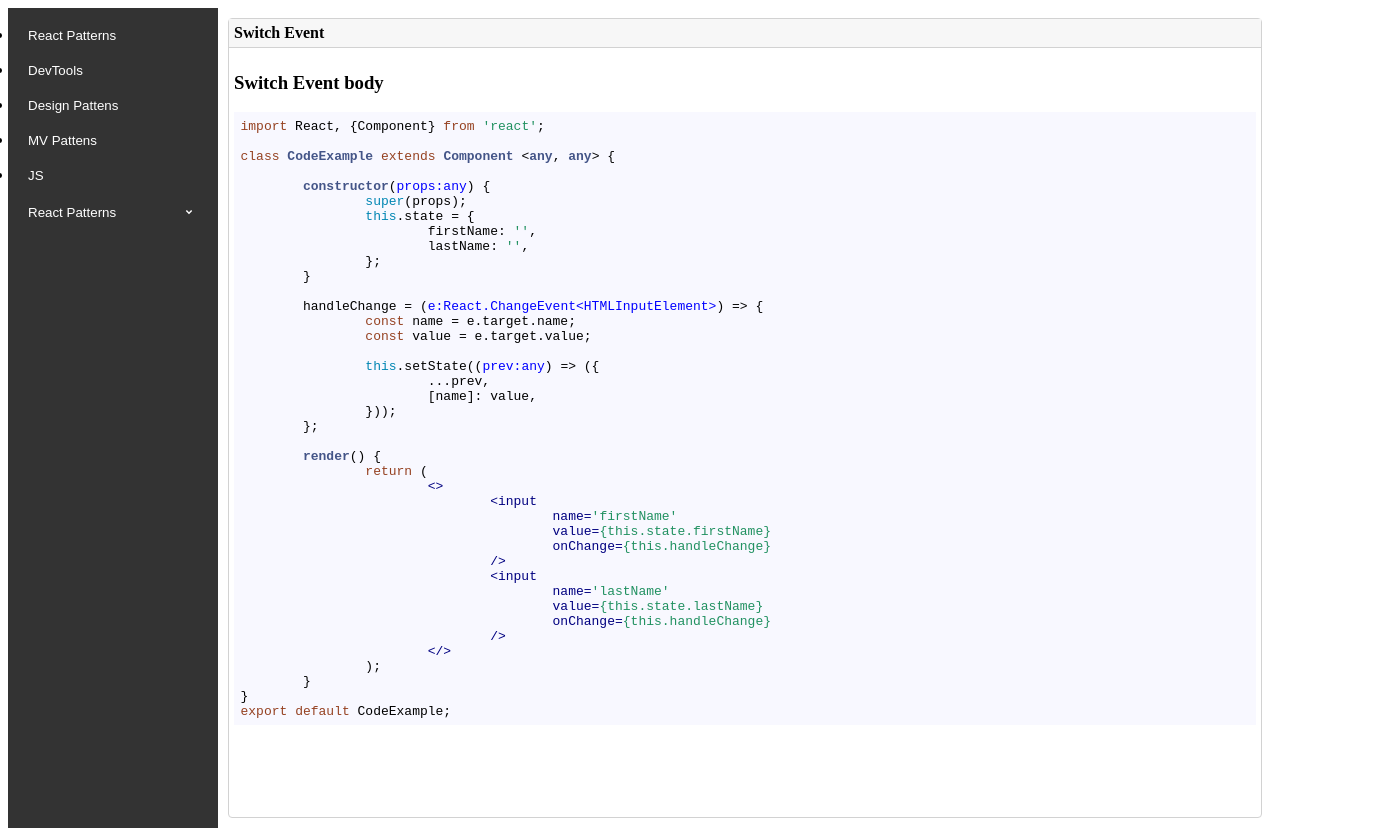
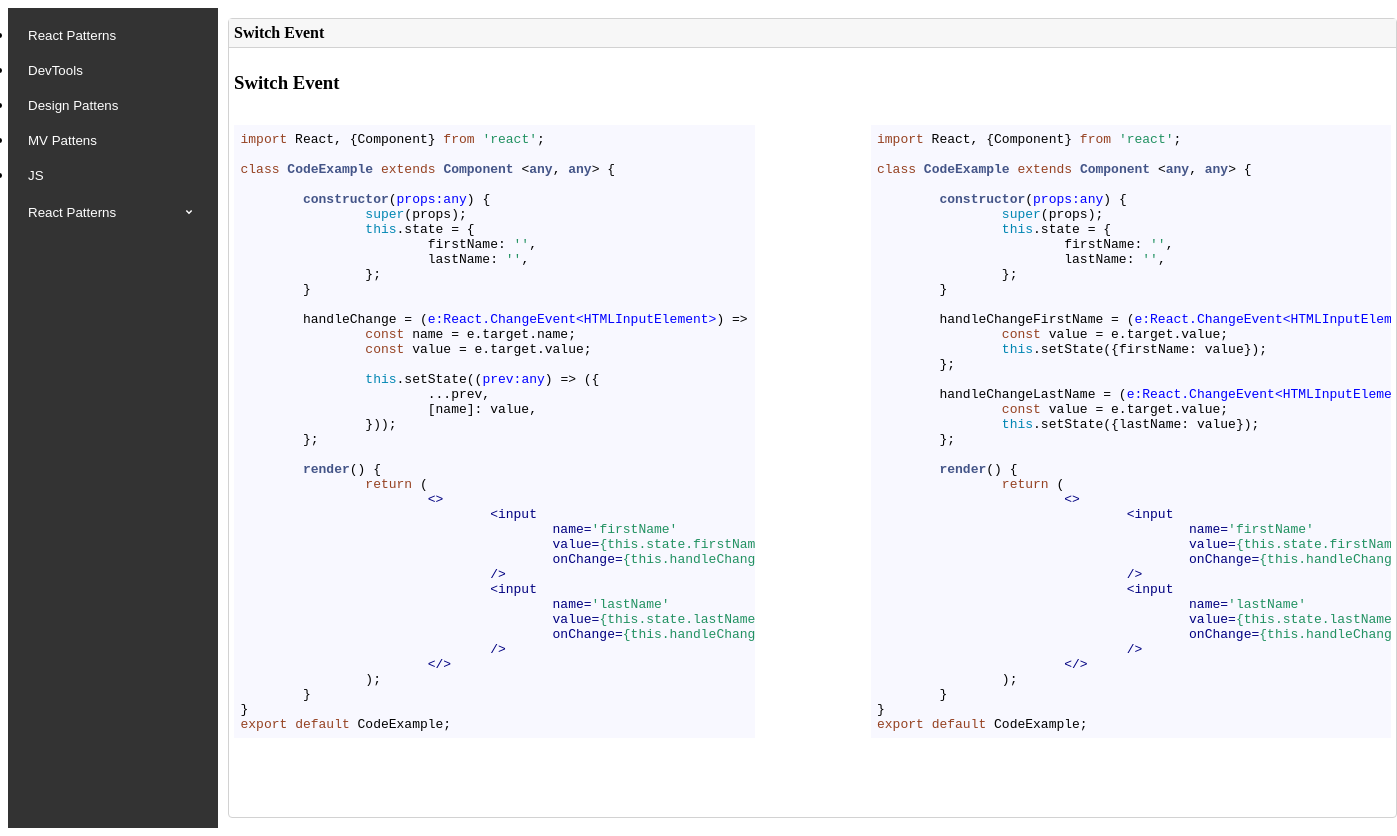
Before and after one commit to sergeypoddubnii/js-tricks, a React (Create React App) app: page /react-patterns-switch-event in a window 1280 px wide. Shown: the whole page, 1397 px wide, since content can reach past the window. Built offline with nearby package versions, Linux system fonts and the light colour scheme.

Commit message:
finish switch event pattern

```diff
--- a/src/Components/code-syntax/index.tsx
+++ b/src/Components/code-syntax/index.tsx
@@ -1,19 +1,26 @@
-import React, {FC} from 'react';
+import React, {FC, useState} from 'react';
 import SyntaxHighlighter from 'react-syntax-highlighter';
 import { docco } from 'react-syntax-highlighter/dist/esm/styles/hljs';
 import {CopyToClipboard} from 'react-copy-to-clipboard';
 import { toast } from 'react-toastify';
+import './styles.scss';
 
 interface IProps {
 	code: string;
+	className?: string;
 }
 
-const CodeSyntax:FC<IProps> = ({code}:IProps) => {
+const CodeSyntax:FC<IProps> = ({code, className}:IProps) => {
+	const [copied, setCopied] = useState(false);
 
-	const handleCopyCode = () => toast.success('Copied!');
+	const handleCopyCode = () => {
+		if(copied) return;
+		setCopied(true);
+		toast.success('Copied!');
+	};
 
 	return (
-		<>
+		<div className={className ? className : 'code'}>
 			<CopyToClipboard
 				text={code}
 				onCopy={handleCopyCode}
@@ -22,7 +29,7 @@ const CodeSyntax:FC<IProps> = ({code}:IProps) => {
 					{code}
 				</SyntaxHighlighter>
 			</CopyToClipboard>
-		</>
+		</div>
 	);
 };
 
--- /dev/null
+++ b/src/Components/code-syntax/styles.scss
@@ -0,0 +1,4 @@
+.code {
+	width: 45%;
+	cursor: pointer;
+}
--- /dev/null
+++ b/src/Pages/react-patterns/switch-event/anti-pattern.json
@@ -0,0 +1 @@
+"import React, {Component} from 'react';\n\nclass CodeExample extends Component <any, any> {\n\n\tconstructor(props:any) {\n\t\tsuper(props);\n\t\tthis.state = {\n\t\t\tfirstName: '',\n\t\t\tlastName: '',\n\t\t};\n\t}\n\n\thandleChangeFirstName = (e:React.ChangeEvent<HTMLInputElement>) => {\n\t\tconst value = e.target.value;\n\t\tthis.setState({firstName: value});\n\t};\n\n\thandleChangeLastName = (e:React.ChangeEvent<HTMLInputElement>) => {\n\t\tconst value = e.target.value;\n\t\tthis.setState({lastName: value});\n\t};\n\n\trender() {\n\t\treturn (\n\t\t\t<>\n\t\t\t\t<input\n\t\t\t\t\tname='firstName'\n\t\t\t\t\tvalue={this.state.firstName}\n\t\t\t\t\tonChange={this.handleChangeFirstName}\n\t\t\t\t/>\n\t\t\t\t<input\n\t\t\t\t\tname='lastName'\n\t\t\t\t\tvalue={this.state.lastName}\n\t\t\t\t\tonChange={this.handleChangeLastName}\n\t\t\t\t/>\n\t\t\t</>\n\t\t);\n\t}\n}\nexport default CodeExample;\n"
--- a/src/Pages/react-patterns/switch-event/index.tsx
+++ b/src/Pages/react-patterns/switch-event/index.tsx
@@ -1,13 +1,18 @@
 import React from 'react';
 import Card from '../../../Components/Card';
 import CodeSyntax from '../../../Components/code-syntax';
-import codeExample from './code-example.json';
+import codeExample from './pattern.json';
+import antiPattern from './anti-pattern.json';
+import './styles.scss';
 
 const SwitchEvent = () => {
 	return <>
 		<Card title='Switch Event'>
-			<h3>Switch Event body</h3>
-			<CodeSyntax code={codeExample} />
+			<h3>Switch Event</h3>
+			<div className='switch__container'>
+				<CodeSyntax code={codeExample} />
+				<CodeSyntax code={antiPattern} />
+			</div>
 		</Card>
 	</>;
 };
--- /dev/null
+++ b/src/Pages/react-patterns/switch-event/styles.scss
@@ -0,0 +1,5 @@
+.switch__container {
+	display: flex;
+	align-items: center;
+	justify-content: space-between;
+}
```
Also changed, not shown: src/Pages/react-patterns/switch-event/pattern.json (renamed from src/Pages/react-patterns/switch-event/code-example.json).
